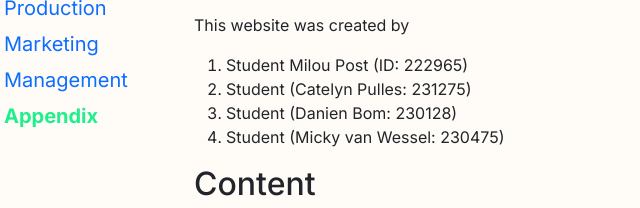
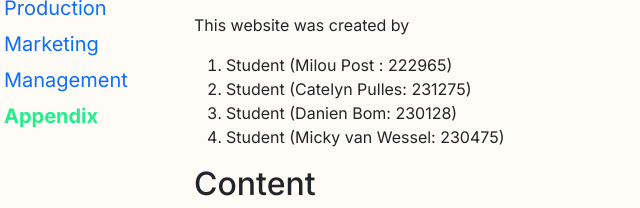
Before and after one commit to wanderpaws/wanderpaws, a plain HTML site: page corporate.html in a window 1280 px wide. Shown: the part 175-383 px from the top of the page, 78-718 px from the left. Drawn offline with nearby package versions, Linux system fonts and the light colour scheme; a web font is replaced by a local one.

Commit message:
tekstje aangepast

```diff
--- a/corporate.html
+++ b/corporate.html
@@ -92,7 +92,7 @@
             This website was created by
           </p>
           <ol>
-            <li>Student Milou Post (ID: 222965)</li>
+            <li>Student (Milou Post : 222965)</li>
             <li>Student (Catelyn Pulles: 231275)</li>
 			  <li>Student (Danien Bom: 230128)</li>
 			  <li>Student (Micky van Wessel: 230475)</li>
```
